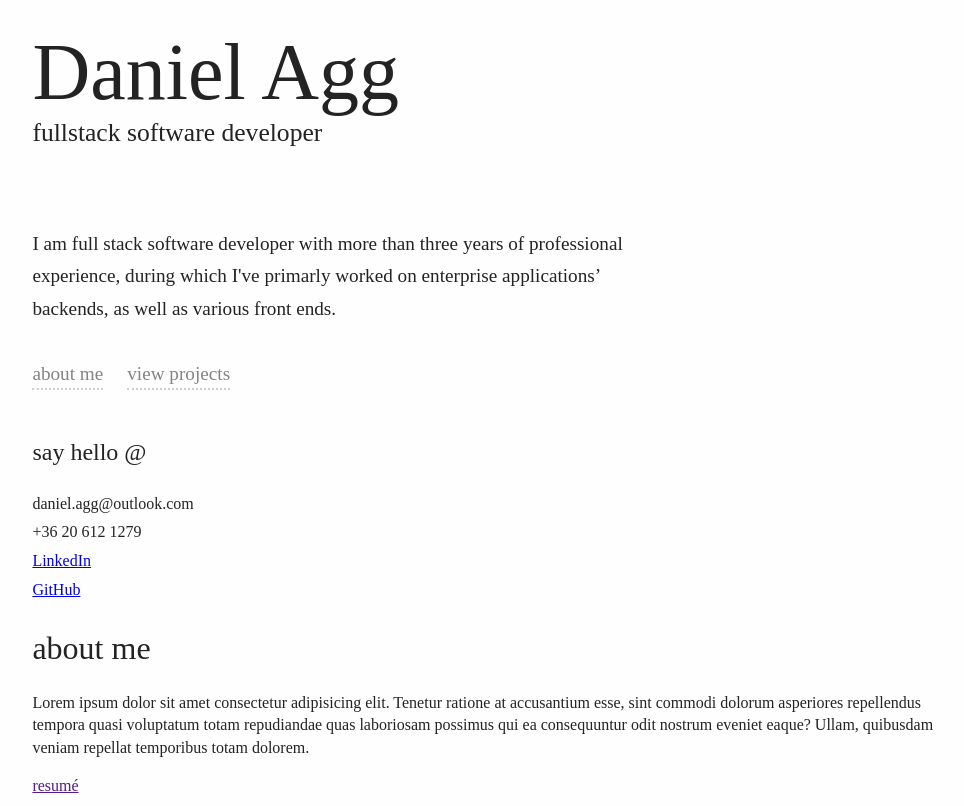
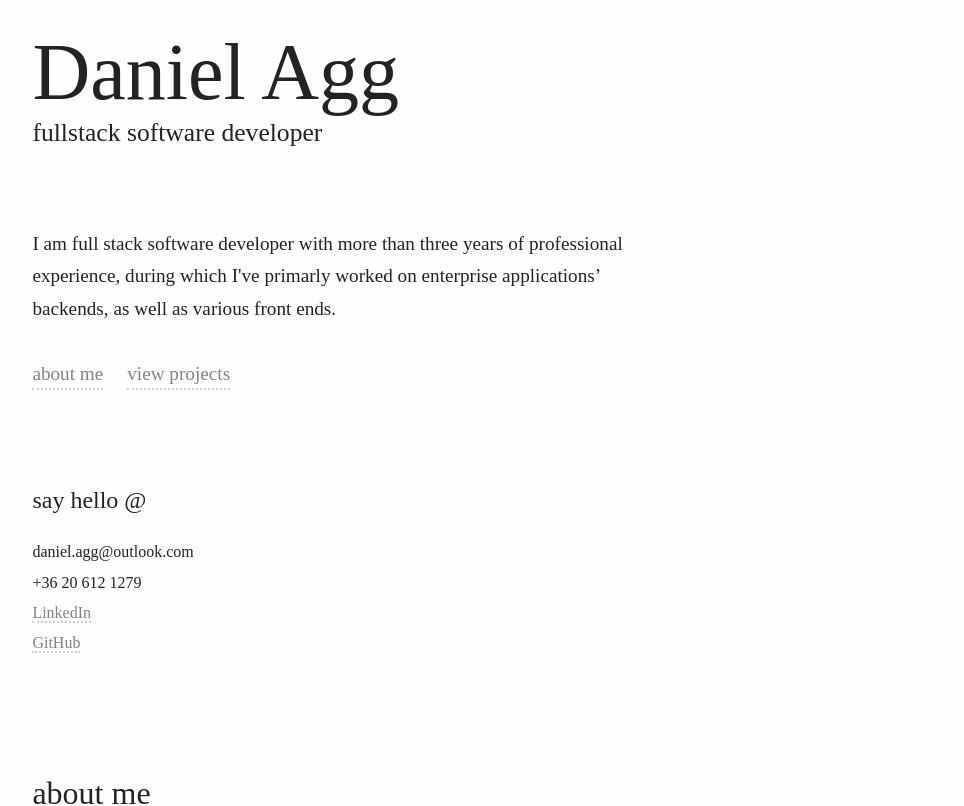
Before and after one commit to danielagg/personal-website, a React (Create React App) app: page / in a window 1280 px wide. Shown: the top 806 px of the page, without its empty margins (150-1114 px from the left). Built offline with nearby package versions, Linux system fonts and the light colour scheme; a web font is replaced by a local one.

Commit message:
Further refactors regarding structure, added Contact component

```diff
--- a/src/App.js
+++ b/src/App.js
@@ -1,12 +1,12 @@
 import React from "react";
 import "normalize.css";
-import Landing from "./components/Landing";
+import LandingWrapper from "./components/LandingWrapper";
 import AboutMe from "./components/AboutMe";
 
 function App() {
   return (
     <div className="App">
-      <Landing />
+      <LandingWrapper />
       <AboutMe />
     </div>
   );
--- /dev/null
+++ b/src/components/Contact.css
@@ -0,0 +1,30 @@
+.contact-list {
+  margin: 0;
+  padding: 0;
+}
+
+.contact-list-item {
+  list-style: none;
+  padding: 0.25em 0;
+}
+
+.contact-list-item a {
+  color: var(--accent-gray);
+  text-decoration: none;
+  border-bottom: 2px dotted var(--lighter-gray);
+}
+
+.contact-list-item a:hover {
+  color: var(--primary-gray);
+  border-bottom-color: var(--accent-gray);
+}
+
+.contact-wrapper {
+  margin: 0 0 3em 0;
+}
+
+@media screen and (min-width: 720px) {
+  .contact-wrapper {
+    margin: 0 0 7em 0;
+  }
+}
--- /dev/null
+++ b/src/components/Contact.js
@@ -0,0 +1,34 @@
+import React from "react";
+import "./Contact.css";
+
+const Contact = () => {
+  return (
+    <section className="contact-wrapper">
+      <h2>say hello @</h2>
+      <ul className="contact-list">
+        <li className="contact-list-item">daniel.agg@outlook.com</li>
+        <li className="contact-list-item">+36 20 612 1279</li>
+        <li className="contact-list-item">
+          <a
+            href="https://www.linkedin.com/in/danielagg/"
+            rel="noopener noreferrer"
+            target="_blank"
+          >
+            LinkedIn
+          </a>
+        </li>
+        <li className="contact-list-item">
+          <a
+            href="https://github.com/danielagg/"
+            rel="noopener noreferrer"
+            target="_blank"
+          >
+            GitHub
+          </a>
+        </li>
+      </ul>
+    </section>
+  );
+};
+
+export default Contact;
--- a/src/components/Landing.css
+++ /dev/null
@@ -1,11 +0,0 @@
-@import "../styles.css";
-
-.contact-list {
-  margin: 0;
-  padding: 0;
-}
-
-.contact-list-item {
-  list-style: none;
-  padding: 0.2em 0;
-}
--- a/src/components/Landing.js
+++ /dev/null
@@ -1,41 +0,0 @@
-import React from "react";
-import "./Landing.css";
-import Header from "./shared/Header";
-import LandingBody from "./LandingBody";
-
-const Landing = () => {
-  return (
-    <>
-      <Header />
-      <LandingBody />
-
-      <section>
-        <h2>say hello @</h2>
-        <ul className="contact-list">
-          <li className="contact-list-item">daniel.agg@outlook.com</li>
-          <li className="contact-list-item">+36 20 612 1279</li>
-          <li className="contact-list-item">
-            <a
-              href="https://www.linkedin.com/in/danielagg/"
-              rel="noopener noreferrer"
-              target="_blank"
-            >
-              LinkedIn
-            </a>
-          </li>
-          <li className="contact-list-item">
-            <a
-              href="https://github.com/danielagg/"
-              rel="noopener noreferrer"
-              target="_blank"
-            >
-              GitHub
-            </a>
-          </li>
-        </ul>
-      </section>
-    </>
-  );
-};
-
-export default Landing;
--- a/src/components/LandingBody.css
+++ b/src/components/LandingBody.css
@@ -6,7 +6,7 @@
 }
 
 .main-navigation-list {
-  margin: 0 0 2em 0;
+  margin: 0 0 3em 0;
   padding: 0;
 }
 
@@ -36,6 +36,10 @@
     margin: 0 0 1em 0;
   }
 
+  .main-navigation-list {
+    margin: 0 0 5em 0;
+  }
+
   .main-navigation-list-item a {
     font-size: 1.2em;
   }
--- /dev/null
+++ b/src/components/LandingWrapper.js
@@ -0,0 +1,17 @@
+import React from "react";
+import "./LandingWrapper.css";
+import Header from "./shared/Header";
+import LandingBody from "./LandingBody";
+import Contact from "./Contact";
+
+const LandingWrapper = () => {
+  return (
+    <>
+      <Header />
+      <LandingBody />
+      <Contact />
+    </>
+  );
+};
+
+export default LandingWrapper;
```
Also changed, not shown: src/components/LandingWrapper.css (added).
